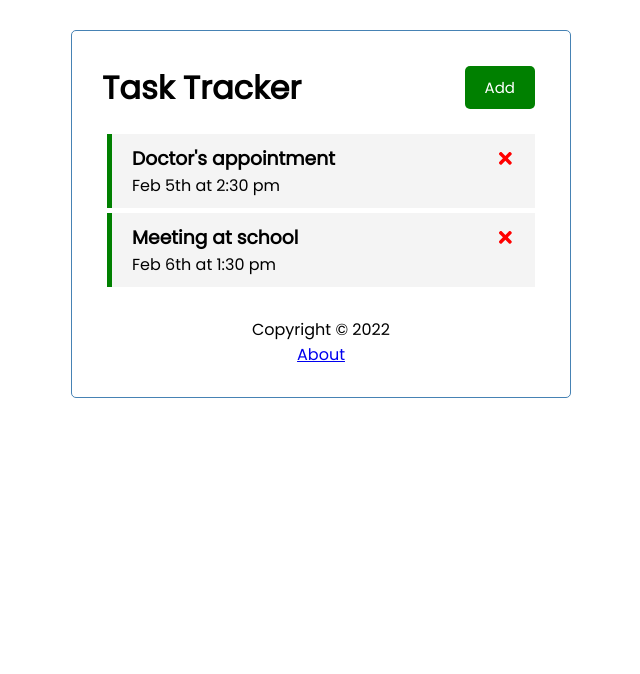
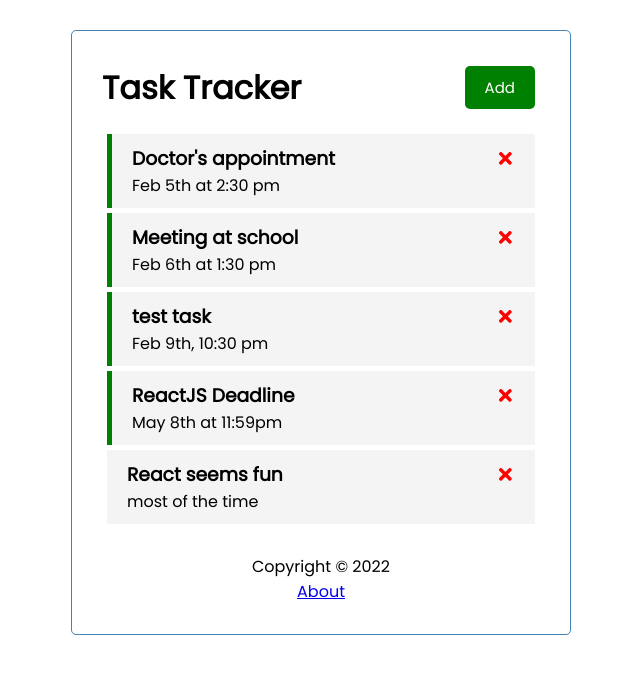
Before and after one commit to emmGuides/react-129, a React (Create React App) app: page / in a window 1280 px wide. Shown: the top 674 px of the page, without its empty margins (319-959 px from the left). Built offline with nearby package versions, Linux system fonts and the light colour scheme; data requests are answered from the project's data file.

Commit message:
last commit for now, added additional db data

```diff
--- a/db.json
+++ b/db.json
@@ -11,6 +11,24 @@
       "text": "Meeting at school",
       "day": "Feb 6th at 1:30 pm",
       "reminder": true
+    },
+    {
+      "text": "test task",
+      "day": "Feb 9th, 10:30 pm",
+      "reminder": true,
+      "id": 4
+    },
+    {
+      "text": "ReactJS Deadline",
+      "day": "May 8th at 11:59pm",
+      "reminder": true,
+      "id": 5
+    },
+    {
+      "text": "React seems fun",
+      "day": "most of the time",
+      "reminder": false,
+      "id": 6
     }
   ]
 }
--- a/src/index.css
+++ b/src/index.css
@@ -4,6 +4,7 @@
   box-sizing: border-box;
   margin: 0;
   padding: 0;
+
 }
 
 body {
```
